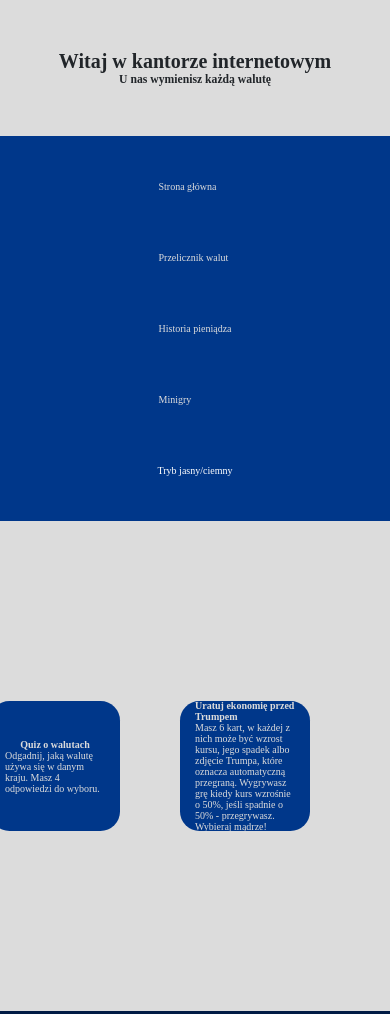
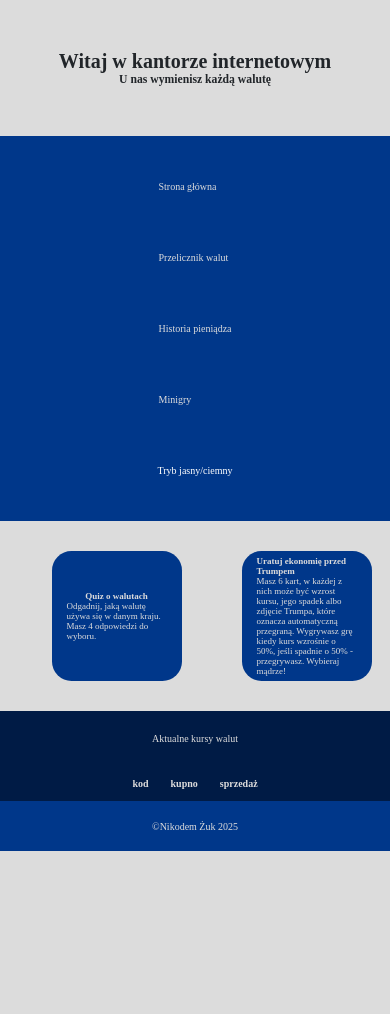
Before and after one commit to NikoZzz04/kantor_internetowy, a plain HTML site: page minigames.html in a window 390 px wide. Shown: the top 1014 px of the page. After the commit the page ends 851 px from the top, so only its background shows below. Drawn offline with Linux system fonts and the light colour scheme; no server answers.

Commit message:
Update style.css

```diff
--- a/style.css
+++ b/style.css
@@ -177,14 +177,15 @@ nav ul li:hover, button:hover {
         height: 150px;
     }
     #leftGames{
-        padding: 150px;
+        padding-left: 150px;
     }
     #left{
         width: 100%;
     }
     #right{
         width: 100%;
-        padding-left: 200px;
+        align-items: center;
+        justify-content: center;
     }
     main{
         flex-direction: column;
@@ -215,5 +216,6 @@ nav ul li:hover, button:hover {
     .gra{
         width: 100px;
         height: 100px;
+        font-size: xx-small;
     }
 }
```
